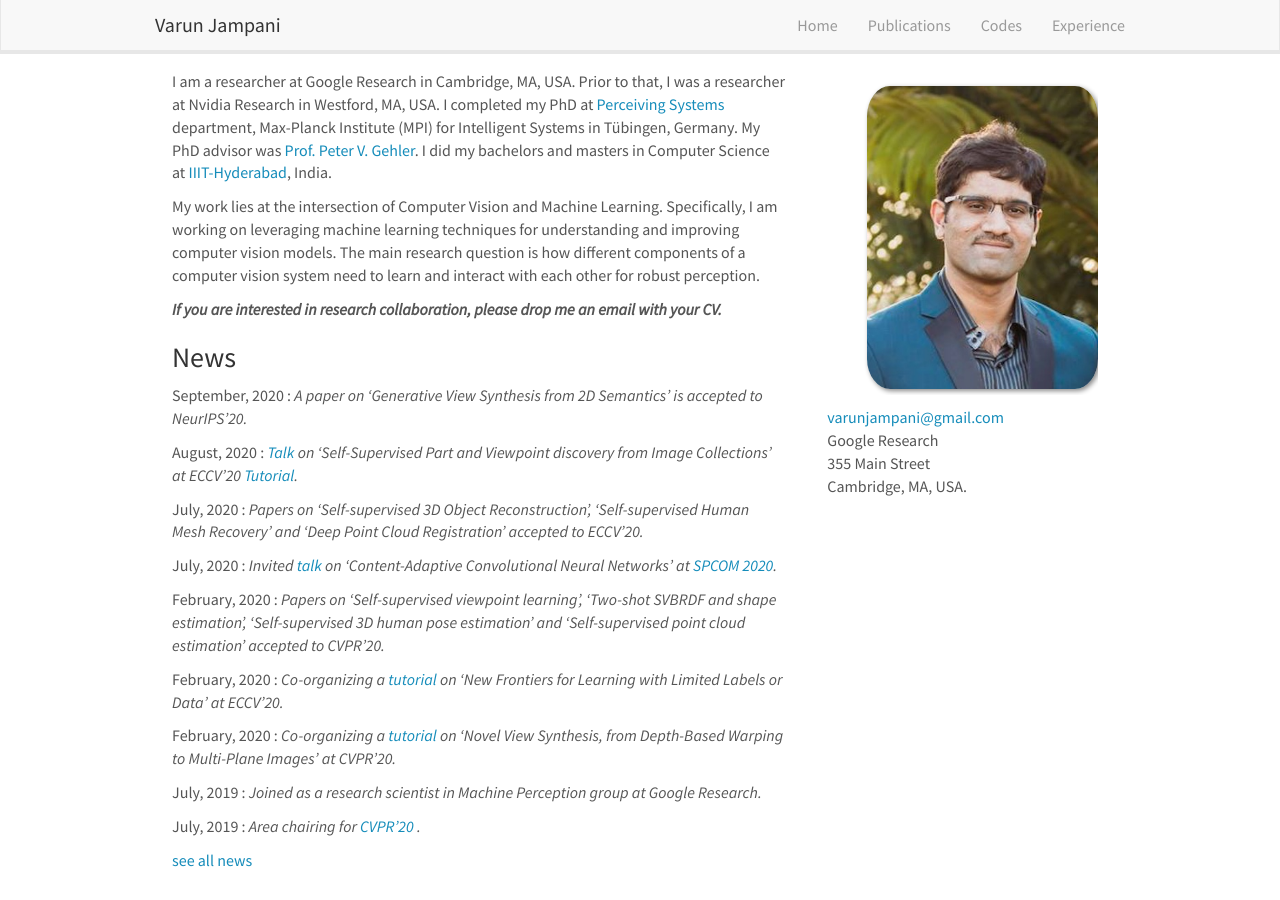
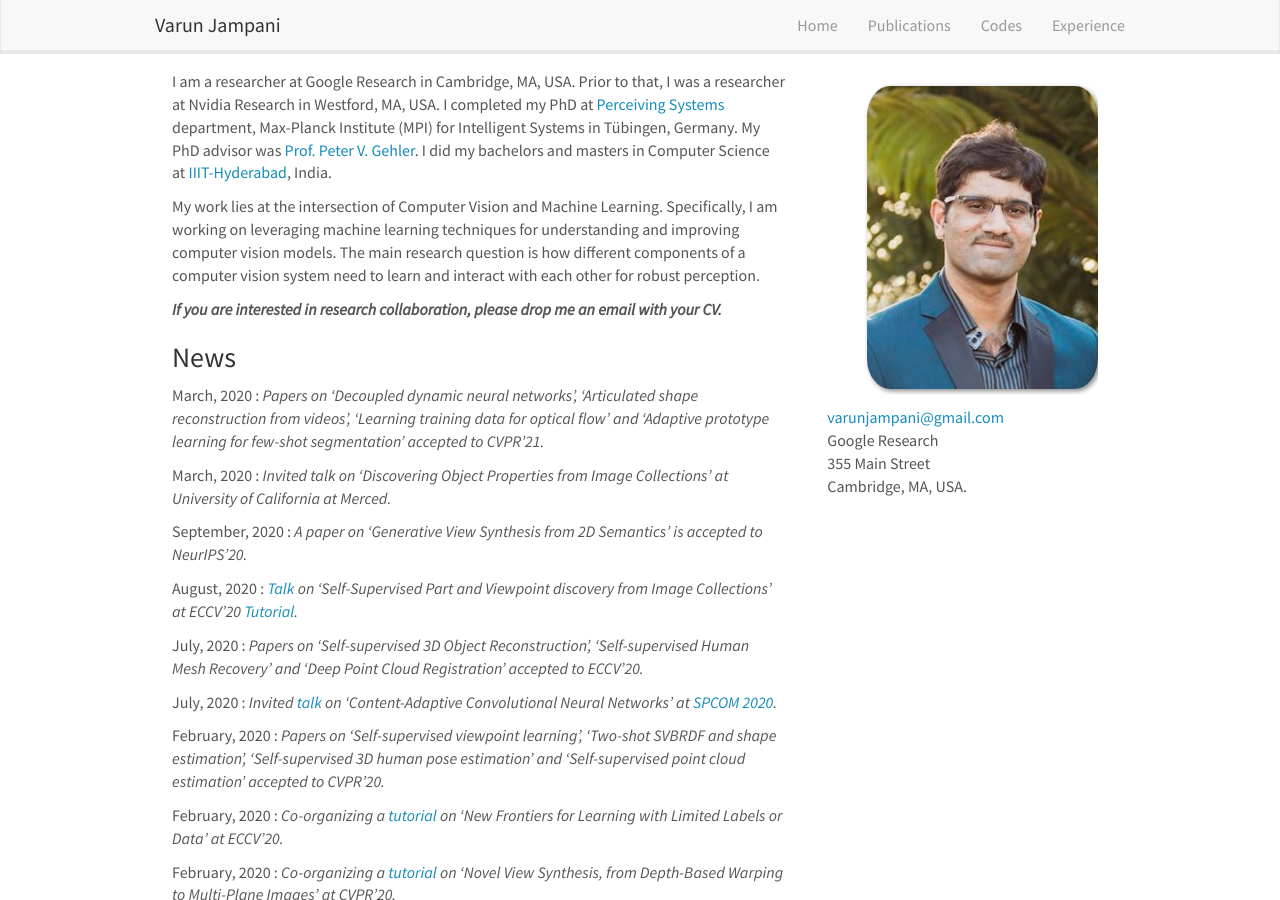
Before and after one commit to varunjampani/varunjampani.github.io, a Jekyll site: the page built from _pages/home.md, in a window 1280 px wide and 900 px high. Built offline with Jekyll 4.4.1, drawn with Linux system fonts in a browser that asks for light colours; nearby versions of some CDN libraries.

Commit message:
Update news.yml

```diff
--- a/_data/news.yml
+++ b/_data/news.yml
@@ -1,3 +1,9 @@
+- date: March, 2020
+  headline: Papers on 'Decoupled dynamic neural networks', 'Articulated shape reconstruction from videos', 'Learning training data for optical flow' and 'Adaptive prototype learning for few-shot segmentation' accepted to CVPR'21.
+
+- date: March, 2020
+  headline: Invited talk on 'Discovering Object Properties from Image Collections' at University of California at Merced.
+
 - date: September, 2020
   headline: A paper on 'Generative View Synthesis from 2D Semantics' is accepted to NeurIPS'20.
 
```
